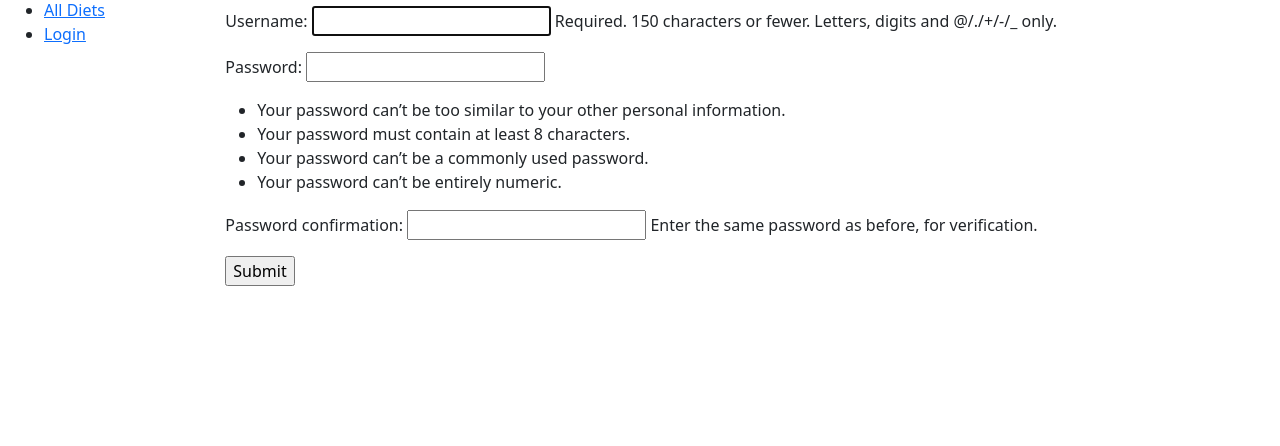
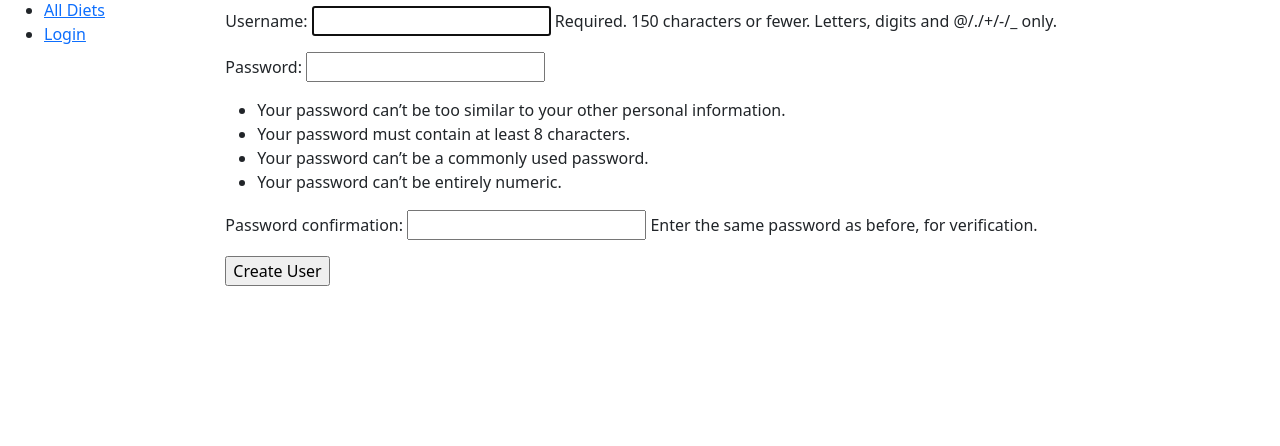
Before and after one commit to blulady/recipes3, a Django app: page /recipe/register/ in a window 1280 px wide. Shown: the part 50-496 px from the top of the page. Run offline with Django 4.2, Linux system fonts and the light colour scheme.

Commit message:
changed value to change form?

```diff
--- a/recipe/templates/register.html
+++ b/recipe/templates/register.html
@@ -9,7 +9,7 @@
         <table>
         {{ form.as_p }}
         </table>
-        <input type="submit" value="Submit">
+        <input type="submit" value="Create User">
       </form>
 
 {% endblock %}
```
